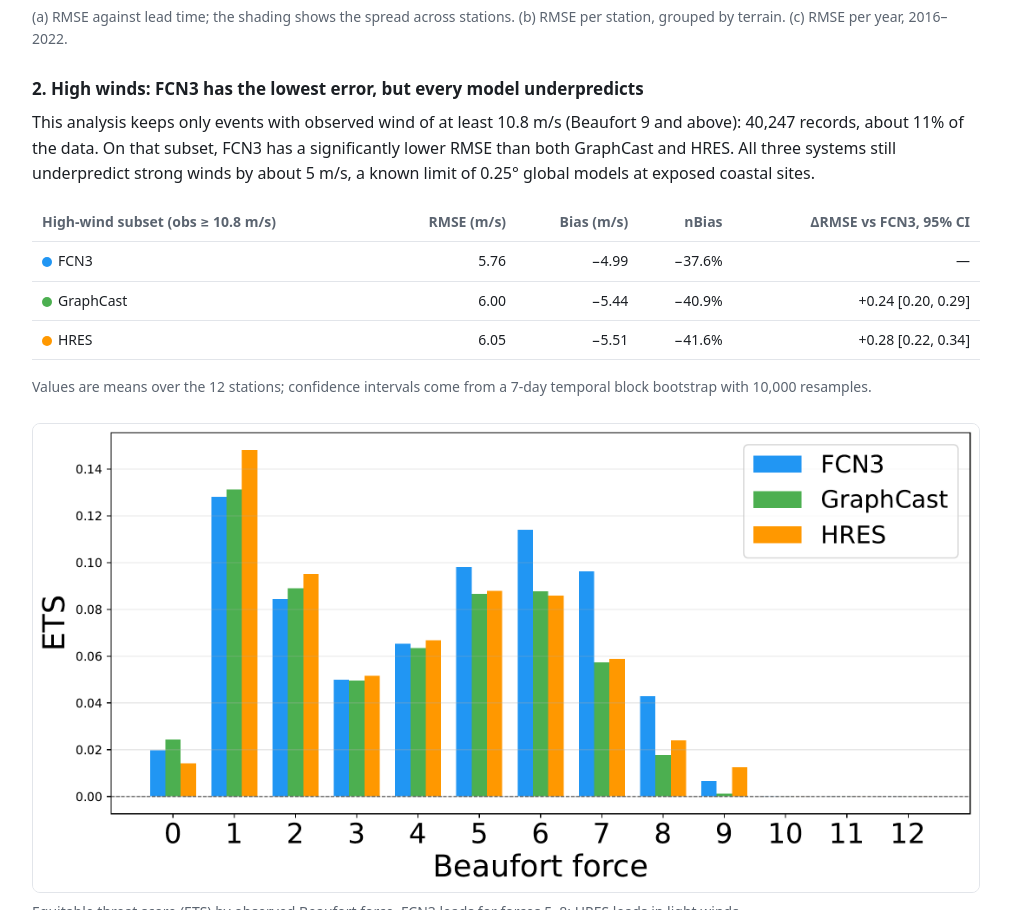
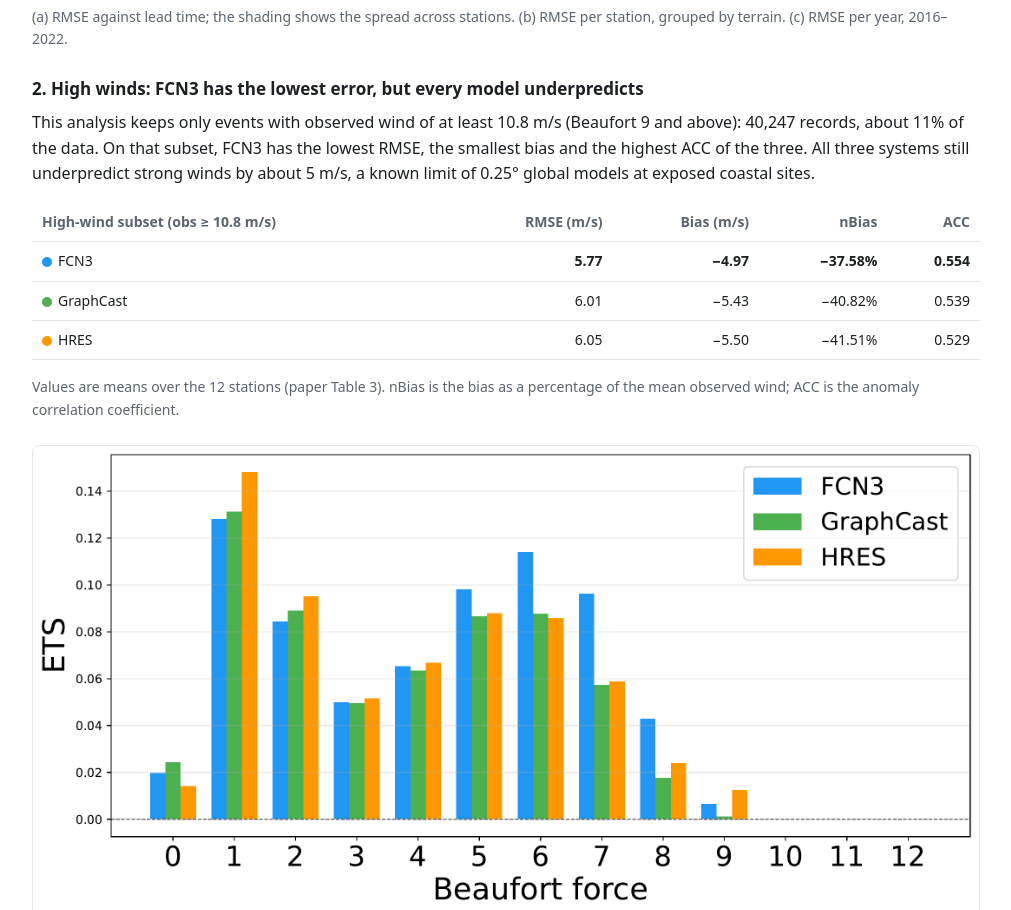
Before and after one commit to chensy618/WF-experiments, a plain HTML site: page index.html in a window 1280 px wide. Shown: the part 1944-2854 px from the top of the page, without its empty margins (134-1145 px from the left). Drawn offline with Linux system fonts and the light colour scheme.

Commit message:
Use high-wind values from paper Table 3
Co-Authored-By: Claude Opus 5.5 <noreply@anthropic.com>

```diff
--- a/index.html
+++ b/index.html
@@ -98,18 +98,18 @@ footer{padding:32px 0 48px;color:var(--muted);font-size:14px}
   </figure>
 
   <h3>2. High winds: FCN3 has the lowest error, but every model underpredicts</h3>
-  <p>This analysis keeps only events with observed wind of at least 10.8&nbsp;m/s (Beaufort 9 and above): 40,247 records, about 11% of the data. On that subset, FCN3 has a significantly lower RMSE than both GraphCast and HRES. All three systems still underpredict strong winds by about 5&nbsp;m/s, a known limit of 0.25° global models at exposed coastal sites.</p>
+  <p>This analysis keeps only events with observed wind of at least 10.8&nbsp;m/s (Beaufort 9 and above): 40,247 records, about 11% of the data. On that subset, FCN3 has the lowest RMSE, the smallest bias and the highest ACC of the three. All three systems still underpredict strong winds by about 5&nbsp;m/s, a known limit of 0.25° global models at exposed coastal sites.</p>
   <div class="tbl">
     <table>
-      <thead><tr><th>High-wind subset (obs ≥ 10.8 m/s)</th><th>RMSE (m/s)</th><th>Bias (m/s)</th><th>nBias</th><th>ΔRMSE vs FCN3, 95% CI</th></tr></thead>
+      <thead><tr><th>High-wind subset (obs ≥ 10.8 m/s)</th><th>RMSE (m/s)</th><th>Bias (m/s)</th><th>nBias</th><th>ACC</th></tr></thead>
       <tbody>
-        <tr><td><span class="dot" style="background:var(--fcn3)"></span>FCN3</td><td>5.76</td><td>−4.99</td><td>−37.6%</td><td>—</td></tr>
-        <tr><td><span class="dot" style="background:var(--gc)"></span>GraphCast</td><td>6.00</td><td>−5.44</td><td>−40.9%</td><td>+0.24 [0.20, 0.29]</td></tr>
-        <tr><td><span class="dot" style="background:var(--hres)"></span>HRES</td><td>6.05</td><td>−5.51</td><td>−41.6%</td><td>+0.28 [0.22, 0.34]</td></tr>
+        <tr><td><span class="dot" style="background:var(--fcn3)"></span>FCN3</td><td><b>5.77</b></td><td><b>−4.97</b></td><td><b>−37.58%</b></td><td><b>0.554</b></td></tr>
+        <tr><td><span class="dot" style="background:var(--gc)"></span>GraphCast</td><td>6.01</td><td>−5.43</td><td>−40.82%</td><td>0.539</td></tr>
+        <tr><td><span class="dot" style="background:var(--hres)"></span>HRES</td><td>6.05</td><td>−5.50</td><td>−41.51%</td><td>0.529</td></tr>
       </tbody>
     </table>
   </div>
-  <p style="font-size:14px;color:var(--muted)">Values are means over the 12 stations; confidence intervals come from a 7-day temporal block bootstrap with 10,000 resamples.</p>
+  <p style="font-size:14px;color:var(--muted)">Values are means over the 12 stations (paper Table 3). nBias is the bias as a percentage of the mean observed wind; ACC is the anomaly correlation coefficient.</p>
   <figure>
     <img src="assets/ets_by_beaufort_category.png" alt="Bar chart of equitable threat score by Beaufort force for each model." loading="lazy">
     <figcaption>Equitable threat score (ETS) by observed Beaufort force. FCN3 leads for forces 5–8; HRES leads in light winds.</figcaption>
```
